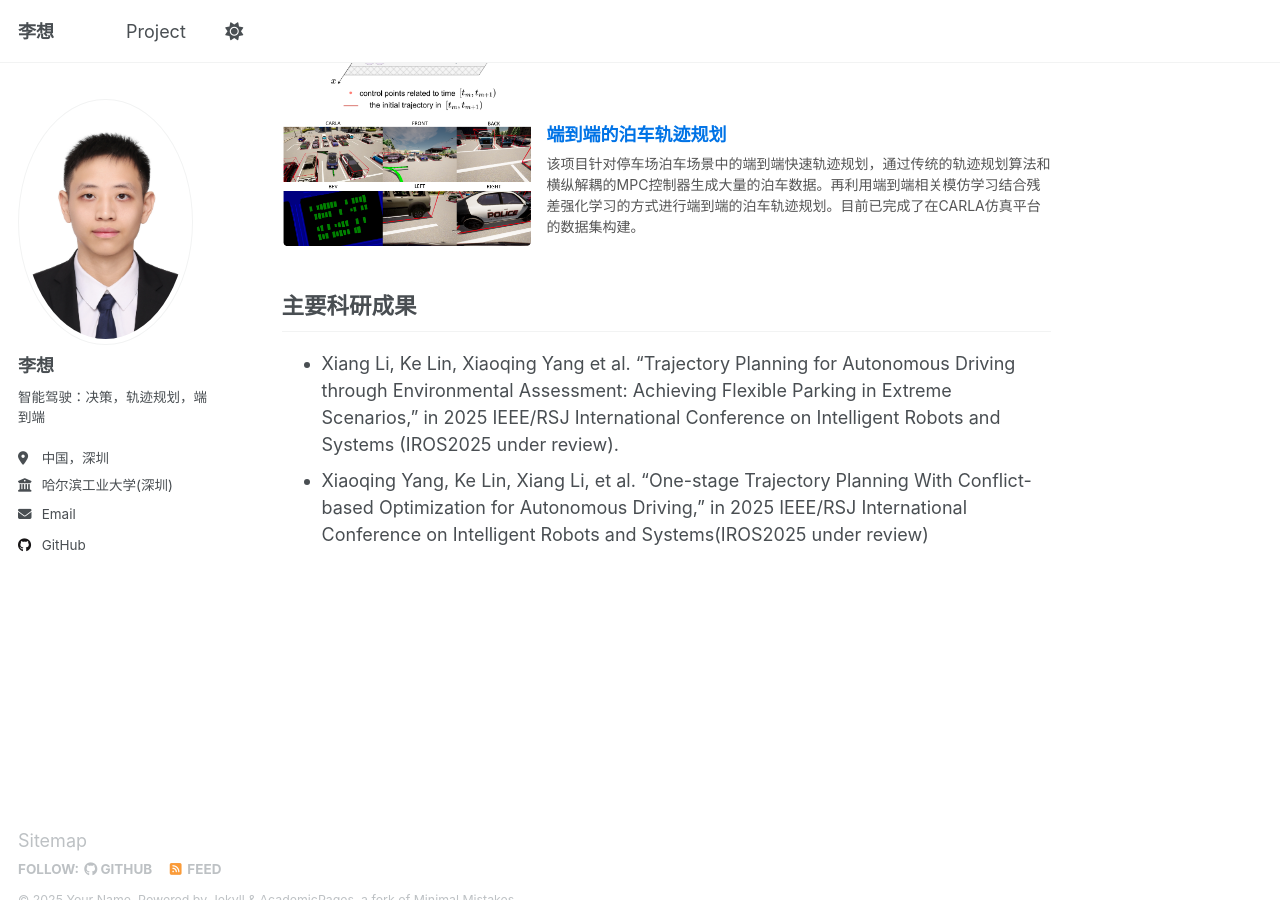
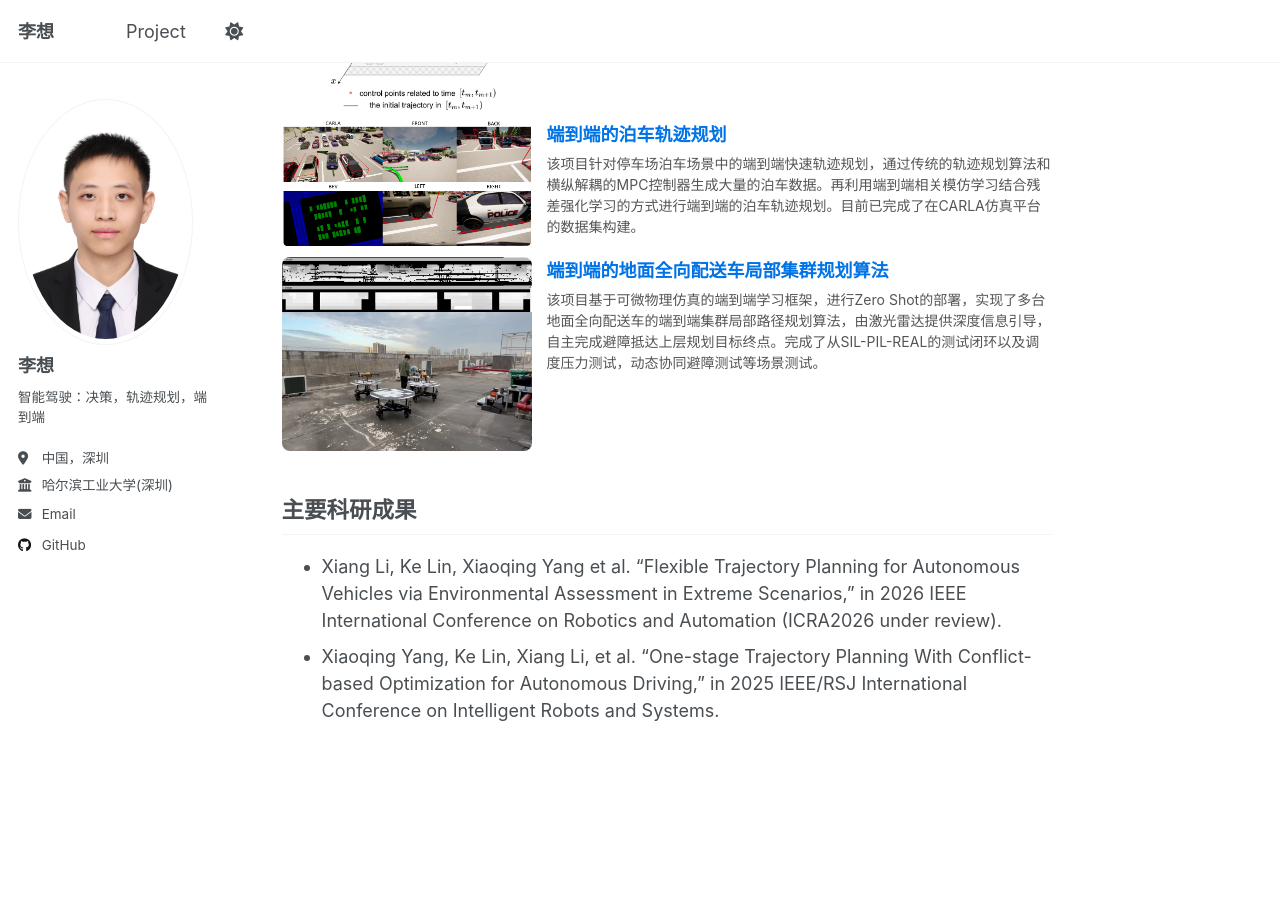
Before and after one commit to AzukiScarlet/azukiscarlet.github.io, a Jekyll site: the page built from _pages/about.md, in a window 1280 px wide and 900 px high, scrolled down 2161 px. Built offline with Jekyll 4.4.1, drawn with Linux system fonts in a browser that asks for light colours.

Commit message:
美团实习初步更新文档

```diff
--- a/_config.yml
+++ b/_config.yml
@@ -209,6 +209,7 @@ kramdown:
   toc_levels: 1..6
   smart_quotes: lsquo,rsquo,ldquo,rdquo
   enable_coderay: false
+  math_engine: katex  # 添加这一行
 
 
 # These settings control the types of collections used by the template
--- a/_includes/head/custom.html
+++ b/_includes/head/custom.html
@@ -18,3 +18,26 @@
 <script id="MathJax-script" async src="https://cdn.jsdelivr.net/npm/mathjax@3/es5/tex-mml-chtml.js"></script>
 
 <!-- end custom head snippets -->
+
+<!-- Support for KaTeX -->
+<link rel="stylesheet" href="https://cdn.jsdelivr.net/npm/katex@0.16.9/dist/katex.min.css" integrity="sha384-n8MVd4RsNIU0tAv4ct0nTaAbDJwPJzDEaqSD1odI+WdtXRGWt2kTvGFasHpSy3SV" crossorigin="anonymous">
+<script defer src="https://cdn.jsdelivr.net/npm/katex@0.16.9/dist/katex.min.js" integrity="sha384-XjKyOOlGwcjNTAIQHIpgOno0Hl1YQqzUOEleOLALmuqehneUG+vnGctmUb0ZY0l8" crossorigin="anonymous"></script>
+<script defer src="https://cdn.jsdelivr.net/npm/katex@0.16.9/dist/contrib/auto-render.min.js" integrity="sha384-+VBxd3r6XgURycqtZ117nYw44OOcIax56Z4dCRWbxyPt0Koah1uHoK0o4+/RRE05" crossorigin="anonymous"></script>
+<script>
+    document.addEventListener("DOMContentLoaded", function() {
+        renderMathInElement(document.body, {
+          // customised options
+          // • auto-render specific keys, e.g.:
+          delimiters: [
+              {left: '$$', right: '$$', display: true},
+              {left: '$', right: '$', display: false},
+              {left: '\\(', right: '\\)', display: false},
+              {left: '\\[', right: '\\]', display: true}
+          ],
+          // • rendering keys, e.g.:
+          throwOnError : false
+        });
+    });
+</script>
+
+<!-- end custom head snippets -->
--- a/_pages/about.md
+++ b/_pages/about.md
@@ -21,7 +21,7 @@ redirect_from:
 - **端到端与模仿学习**：基于模仿学习的智能驾驶端到端轨迹规划
 - **车辆控制**：依照车辆动力学进行横纵解耦的轨迹跟踪控制
 
-<iframe width="560" height="315" src="https://www.youtube.com/embed/mb3_W8PnnWk?si=nrnnzrp5Oo9HtZ1V" title="YouTube video player" frameborder="0" allow="accelerometer; autoplay; clipboard-write; encrypted-media; gyroscope; picture-in-picture; web-share" referrerpolicy="strict-origin-when-cross-origin" allowfullscreen></iframe>
+<iframe width="560" height="315" src="https://www.youtube.com/embed/hLDqkyEGJfs?si=KVpLa1_rGvbzfAA0" title="YouTube video player" frameborder="0" allow="accelerometer; autoplay; clipboard-write; encrypted-media; gyroscope; picture-in-picture; web-share" referrerpolicy="strict-origin-when-cross-origin" allowfullscreen></iframe>
 
 技术栈
 ------
@@ -81,13 +81,25 @@ redirect_from:
     </div>
 </div>
 
+<div style="display: flex; align-items: flex-start; text-decoration: none; margin-bottom: 10px;">
+    <img src='/images/figures/project/diffphys/cover.png' alt="Simulation Project" width="250" style="margin-right: 15px; border-radius: 8px;">
+    <div style="display: flex; flex-direction: column;">
+        <a href="/project/5-diffphys" style="font-size: 18px; font-weight: bold; text-decoration: none; color: #0073e6;">
+            端到端的地面全向配送车局部集群规划算法
+        </a>
+        <p style="margin: 5px 0 0; color: #555; font-size: 14px;">
+            该项目基于可微物理仿真的端到端学习框架，进行Zero Shot的部署，实现了多台地面全向配送车的端到端集群局部路径规划算法，由激光雷达提供深度信息引导，自主完成避障抵达上层规划目标终点。完成了从SIL-PIL-REAL的测试闭环以及调度压力测试，动态协同避障测试等场景测试。
+        </p>
+    </div>
+</div>
+
 
 
 
 主要科研成果
 ------
-- Xiang Li, Ke Lin, Xiaoqing Yang et al. "Trajectory Planning for Autonomous Driving through Environmental Assessment: Achieving Flexible Parking in Extreme Scenarios," in 2025 IEEE/RSJ International Conference on Intelligent Robots and Systems (IROS2025 under review).
-- Xiaoqing Yang, Ke Lin, Xiang Li, et al. "One-stage Trajectory Planning With Conflict-based Optimization for Autonomous Driving," in 2025 IEEE/RSJ International Conference on Intelligent Robots and Systems(IROS2025 under review)
+- Xiang Li, Ke Lin, Xiaoqing Yang et al. “Flexible Trajectory Planning for Autonomous Vehicles via Environmental Assessment in Extreme Scenarios,” in 2026 IEEE International Conference on Robotics and Automation (ICRA2026 under review).
+- Xiaoqing Yang, Ke Lin, Xiang Li, et al. “One-stage Trajectory Planning With Conflict-based Optimization for Autonomous Driving,” in 2025 IEEE/RSJ International Conference on Intelligent Robots and Systems.
 <!-- - 专利在审 -->
 
 
```
Also changed, not shown: _project/2-parking.md (+2 -2 lines), _project/5-diffphys.md (added, +108 -0 lines), images/figures/project/diffphys/cover.png (added), images/figures/project/diffphys/overrall.png (added), images/figures/project/diffphys/training.png (added), images/figures/project/diffphys/计算图反.png (added), images/figures/project/diffphys/计算图正.png (added), 4 other files.
